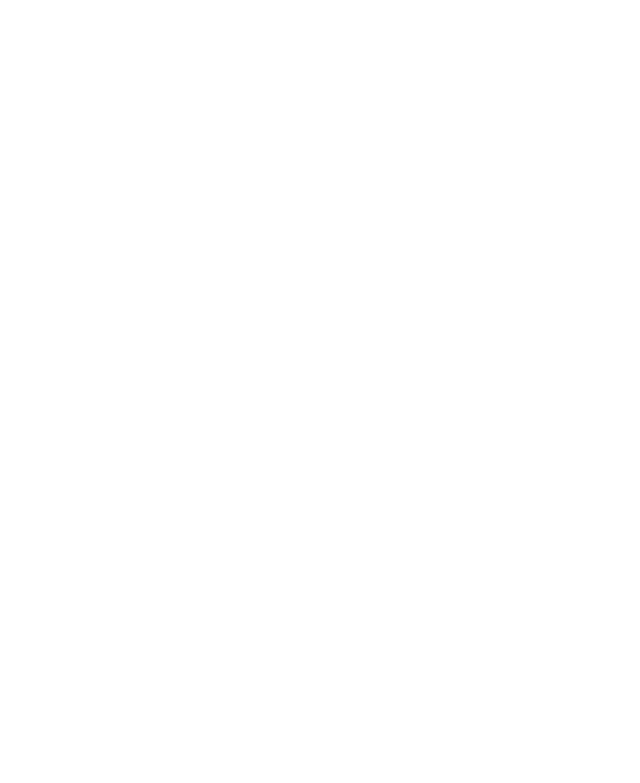
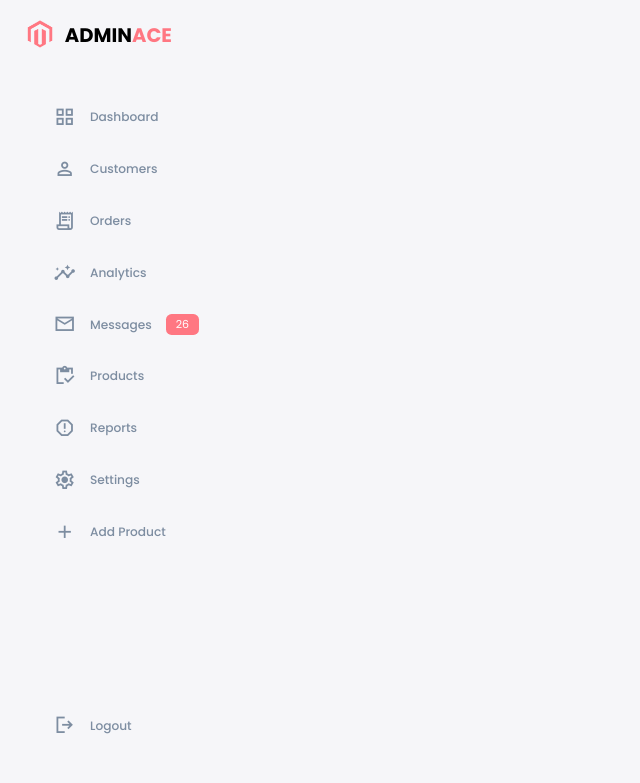
Before and after one commit to YashShinde9298/admin_dashboard, a plain HTML site: page index.html in a window 1280 px wide. Shown: the whole page, without its empty margins (0-640 px from the left). Drawn offline with nearby package versions, Linux system fonts and the light colour scheme.

Commit message:
added sidebar

```diff
--- a/index.html
+++ b/index.html
@@ -6,10 +6,68 @@
     <meta name="viewport" content="width=device-width, initial-scale=1.0">
     <title>Admin Dashboard</title>
     <link rel="stylesheet" href="./style.css">
+    <link rel="stylesheet" href="https://fonts.googleapis.com/css2?family=Material+Symbols+Sharp">
 </head>
 
 <body>
 
+    <div class="container">
+        <aside>
+            <div class="top">
+                <div class="logo">
+                    <img src="./img/logo.png" alt="logo">
+                    <h2>ADMIN<span class="danger">ACE</span></h2>
+                </div>
+                <div class="close" id="close-btn">
+                    <span class="material-symbols-sharp">close</span>
+                </div>
+            </div>
+
+            <div class="sidebar">
+                <a href="#">
+                    <span class="material-symbols-sharp">grid_view</span>
+                    <h3>Dashboard</h3>
+                </a>
+                <a href="#">
+                    <span class="material-symbols-sharp">person</span>
+                    <h3>Customers</h3>
+                </a>
+                <a href="#">
+                    <span class="material-symbols-sharp">receipt_long</span>
+                    <h3>Orders</h3>
+                </a>
+                <a href="#">
+                    <span class="material-symbols-sharp">insights</span>
+                    <h3>Analytics</h3>
+                </a>
+                <a href="#">
+                    <span class="material-symbols-sharp">mail_outline</span>
+                    <h3>Messages</h3>
+                    <span class="msg-count">26</span>
+                </a>
+                <a href="#">
+                    <span class="material-symbols-sharp">inventory</span>
+                    <h3>Products</h3>
+                </a>
+                <a href="#">
+                    <span class="material-symbols-sharp">report_gmailerrorred</span>
+                    <h3>Reports</h3>
+                </a>
+                <a href="#">
+                    <span class="material-symbols-sharp">settings</span>
+                    <h3>Settings</h3>
+                </a>
+                <a href="#">
+                    <span class="material-symbols-sharp">add</span>
+                    <h3>Add Product</h3>
+                </a>
+                <a href="#">
+                    <span class="material-symbols-sharp">logout</span>
+                    <h3>Logout</h3>
+                </a>
+            </div>
+        </aside>
+    </div>
 
     <script src="./index.js"></script>
 </body>
--- a/style.css
+++ b/style.css
@@ -0,0 +1,214 @@
+@import url('https://fonts.googleapis.com/css2?family=Poppins:wght@300;400;500;600;700;800&display=swap');
+
+:root {
+    --color-primary: #7380ec;
+    --color-danger: #ff7782;
+    --color-success: #41f1b6;
+    --color-warning: #ffbb55;
+    --color-white: #fff;
+    --color-info-dark: #7d8da1;
+    --color-info-light: #dce1eb;
+    --color-dark: #363949;
+    --color-light: rgba(132, 139, 200, 0.18);
+    --color-primary-varient: #111e88;
+    --color-dark-varient: #677483;
+    --color-background: #f6f6f9;
+
+    --card-border-radius: 2rem;
+    --border-radius-1: 0.4rem;
+    --border-radius-2: 0.8rem;
+    --border-radius-3: 1.2rem;
+
+    --card-padding: 1.8rem;
+    --padding-1: 1.2rem;
+
+    --box-shaodw: 0 2rem 3rem var(--color-light);
+}
+
+* {
+    margin: 0;
+    padding: 0;
+    outline: 0;
+    appearance: none;
+    border: 0;
+    text-decoration: none;
+    list-style: none;
+    box-sizing: border-box;
+}
+
+html {
+    font-size: 14px;
+}
+
+body {
+    width: 100vw;
+    height: 100vh;
+    font-family: poppins, sans-serif;
+    font-size: 0.88rem;
+    background: var(--color-background);
+    user-select: none;
+    overflow-x: hidden;
+}
+
+.container {
+    display: grid;
+    width: 96%;
+    margin: 0 auto;
+    gap: 1.8rem;
+    grid-template-columns: 14rem auto 23rem;
+
+}
+
+a {
+    color: var(--color-dark);
+}
+
+img {
+    display: block;
+    width: 100%;
+}
+
+h1 {
+    font-weight: 800;
+    font-size: 1.8rem;
+}
+
+h2 {
+    font-size: 1.4rem;
+}
+
+h3 {
+    font-size: 0.87rem;
+}
+
+small {
+    font-size: 0.75rem;
+}
+
+.profile-photo {
+    width: 2.8rem;
+    height: 2.8rem;
+    border-radius: 50%;
+    overflow: hidden;
+}
+
+.text-muted {
+    color: var(--color-info-dark);
+}
+
+p {
+    color: var(--color-dark-varient);
+}
+
+
+b {
+    color: var(--color-dark);
+}
+
+.primary {
+    color: var(--color-primary);
+}
+
+.danger {
+    color: var(--color-danger);
+}
+
+.success {
+    color: var(--color-success);
+}
+
+.warning {
+    color: var(--color-warning);
+}
+
+aside {
+    height: 100vh;
+}
+
+aside .top {
+    display: flex;
+    align-items: center;
+    justify-content: space-between;
+    margin-top: 1.4rem;
+}
+
+aside .logo {
+    display: flex;
+    gap: 0.8rem;
+}
+
+aside .logo img {
+    width: 2rem;
+    height: 2rem;
+}
+
+aside .close {
+    display: none;
+}
+
+aside .sidebar {
+    display: flex;
+    flex-direction: column;
+    height: 86vh;
+    position: relative;
+    top: 3rem;
+}
+
+aside h3 {
+    font-weight: 500;
+}
+
+aside .sidebar a {
+    display: flex;
+    color: var(--color-info-dark);
+    margin-left: 2rem;
+    gap: 1rem;
+    align-items: center;
+    position: relative;
+    height: 3.7rem;
+    transition: all 300ms ease;
+}
+
+aside .sidebar a span {
+    font-size: 1.6rem;
+    transition: all 300ms ease;
+}
+
+aside .sidebar a:last-child {
+    position: absolute;
+    bottom: 2rem;
+    width: 100%;
+}
+
+aside .sidebar a.active {
+    background: var(--color-primary);
+    margin-left: 0;
+}
+
+aside .sidebar a.active:before {
+    content: "";
+    width: 6px;
+    height: 100%;
+    background: var(--color-primary);
+}
+
+aside .sidebar a.active span {
+    color: var(--color-primary);
+    margin-left: calc(1rem - 3px);
+}
+
+aside .sidebar a:hover {
+    color: var(--color-primary);
+}
+
+aside .sidebar a:hover span {
+    margin-left: 1rem;
+}
+
+aside .sidebar .msg-count {
+    background: var(--color-danger);
+    color: var(--color-white);
+    padding: 2px 10px;
+    font-size: 11px;
+    border-radius: var(--border-radius-1);
+}
```
Also changed, not shown: img/logo.png (added), img/profile-1.jpg (added), img/profile-2.jpg (added), img/profile-3.jpg (added), img/profile-4.jpg (added).
